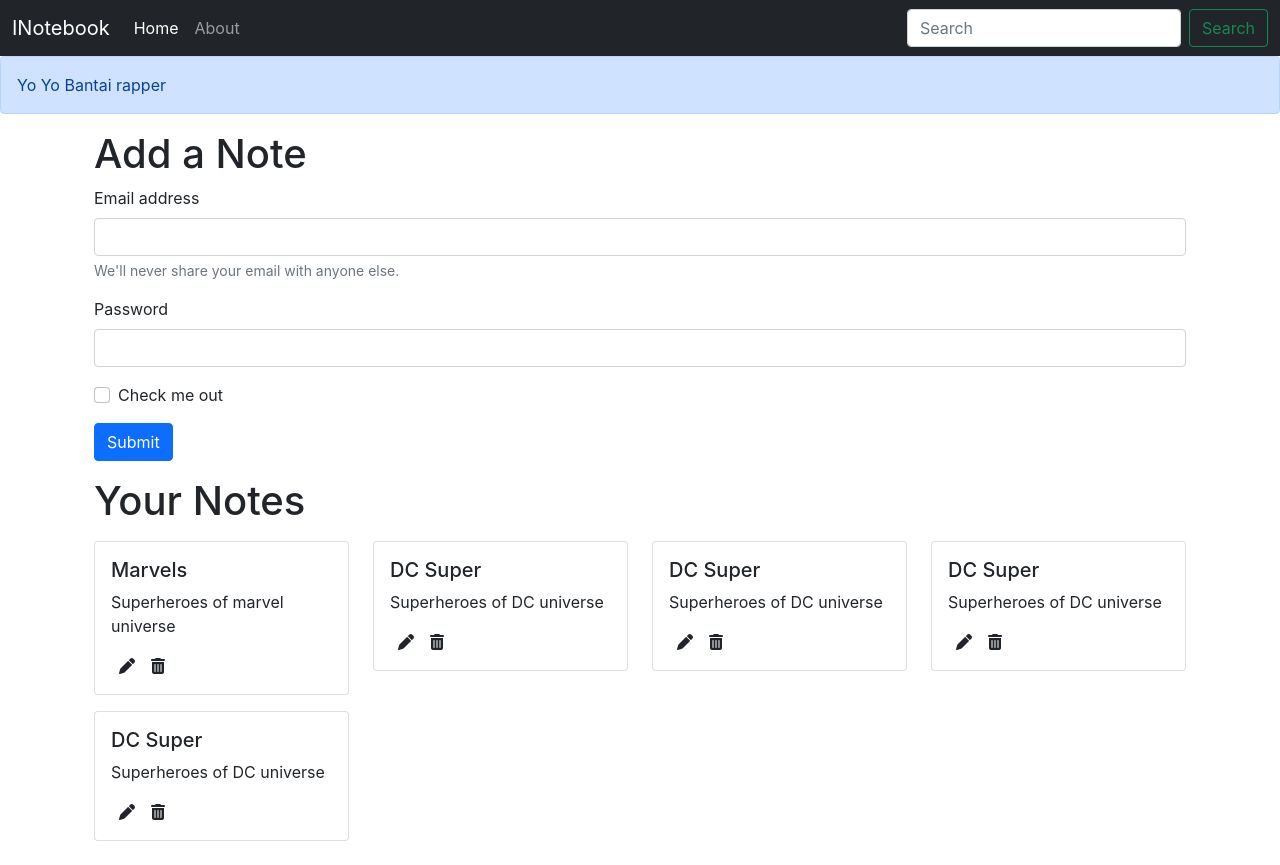
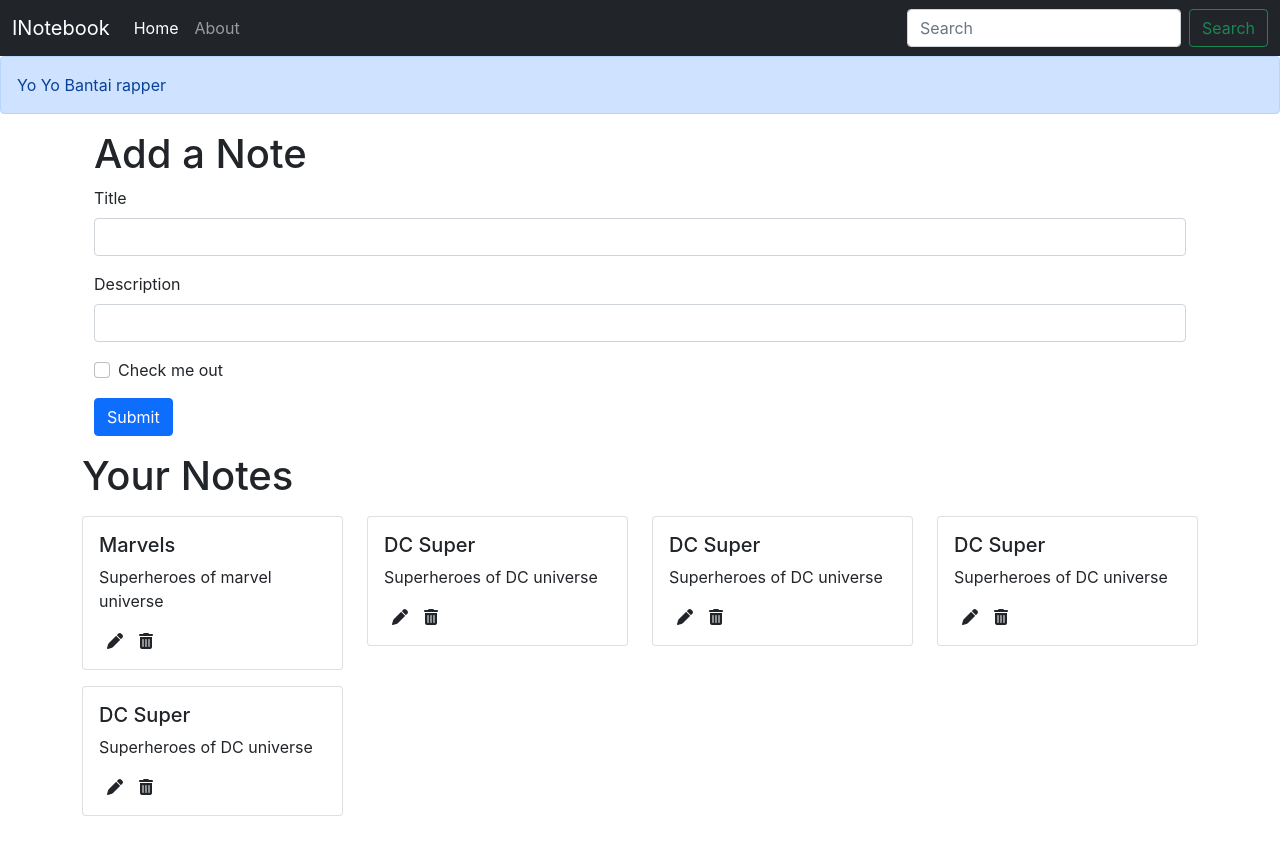
Before and after one commit to imbeshat/iNotebook, a React (Create React App) app: page / in a window 1280 px wide. After the commit the page ends 840 px from the top, so only its background shows below. Built offline with nearby package versions, Linux system fonts and the light colour scheme.

Commit message:
Modified code for Adding a Note

```diff
--- a/src/components/Home.js
+++ b/src/components/Home.js
@@ -4,41 +4,7 @@ import Notes from './Notes';
 export const Home = () => {
 	return (
 		<div>
-			<div className='container my-3'>
-				<h1>Add a Note</h1>
-				<form>
-					<div className='mb-3'>
-						<label htmlFor='exampleInputEmail1' className='form-label'>
-							Email address
-						</label>
-						<input
-							type='email'
-							className='form-control'
-							id='exampleInputEmail1'
-							aria-describedby='emailHelp'
-						/>
-						<div id='emailHelp' className='form-text'>
-							We'll never share your email with anyone else.
-						</div>
-					</div>
-					<div className='mb-3'>
-						<label htmlFor='exampleInputPassword1' className='form-label'>
-							Password
-						</label>
-						<input type='password' className='form-control' id='exampleInputPassword1' />
-					</div>
-					<div className='mb-3 form-check'>
-						<input type='checkbox' className='form-check-input' id='exampleCheck1' />
-						<label className='form-check-label' htmlFor='exampleCheck1'>
-							Check me out
-						</label>
-					</div>
-					<button type='submit' className='btn btn-primary'>
-						Submit
-					</button>
-				</form>
-				<Notes />
-			</div>
+			<Notes />
 		</div>
 	);
 };
--- a/src/components/Notes.js
+++ b/src/components/Notes.js
@@ -1,17 +1,21 @@
 import React, { useContext } from 'react';
 import noteContext from '../context/notes/noteContext';
+import AddNote from './AddNote';
 import Noteitem from './Noteitem';
 
 const Notes = () => {
 	const context = useContext(noteContext);
-	const { notes, setNotes } = context;
+	const { notes, addNote } = context;
 	return (
+		<>
+			<AddNote />
 			<div className='row my-3'>
 				<h1>Your Notes</h1>
 				{notes.map((note) => {
 					return <Noteitem key={note._id} note={note} />;
 				})}
 			</div>
+		</>
 	);
 };
 
--- a/src/context/notes/NoteState.js
+++ b/src/context/notes/NoteState.js
@@ -50,7 +50,31 @@ const NoteState = (props) => {
 		},
 	];
 	const [notes, setNotes] = useState(notesInitial);
-	return <NoteContext.Provider value={{ notes, setNotes }}>{props.children}</NoteContext.Provider>;
+
+	//   Add a Note
+	const addNote = (title, description, tag) => {
+		console.log('Adding a new note');
+		const note = {
+			_id: '62aa0dcf3311953c87210018d',
+			user: '62a84bdc8097b4c47d521962',
+			title: title,
+			description: description,
+			tag: tag,
+			date: '2022-06-15T16:50:23.836Z',
+			__v: 0,
+		};
+		setNotes(notes.concat(note));
+	};
+
+	//  Delete a Note
+	const deleteNote = () => {};
+
+	//  Edit a Note
+	const editNote = () => {};
+
+	return (
+		<NoteContext.Provider value={{ notes, addNote, deleteNote, editNote }}>{props.children}</NoteContext.Provider>
+	);
 };
 
 export default NoteState;
```
Lines whose indentation alone changed are shown as unchanged.
